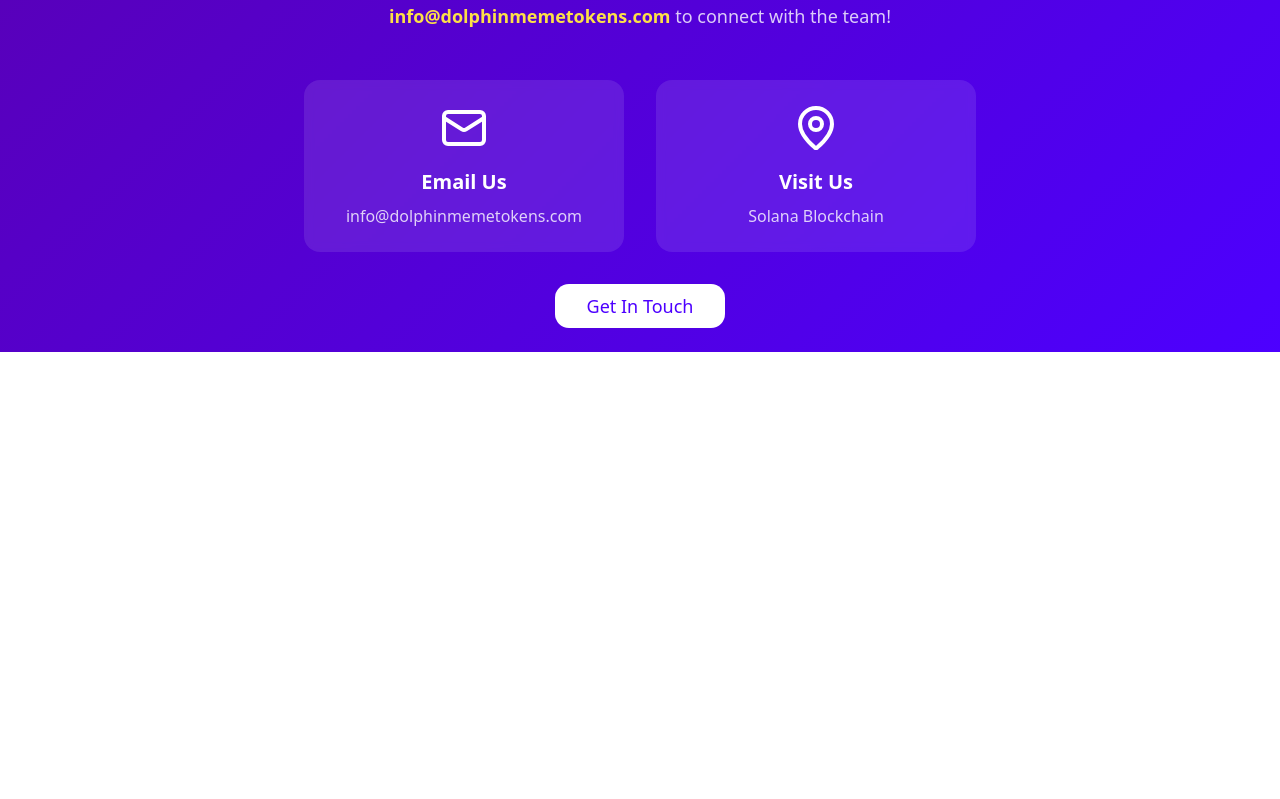
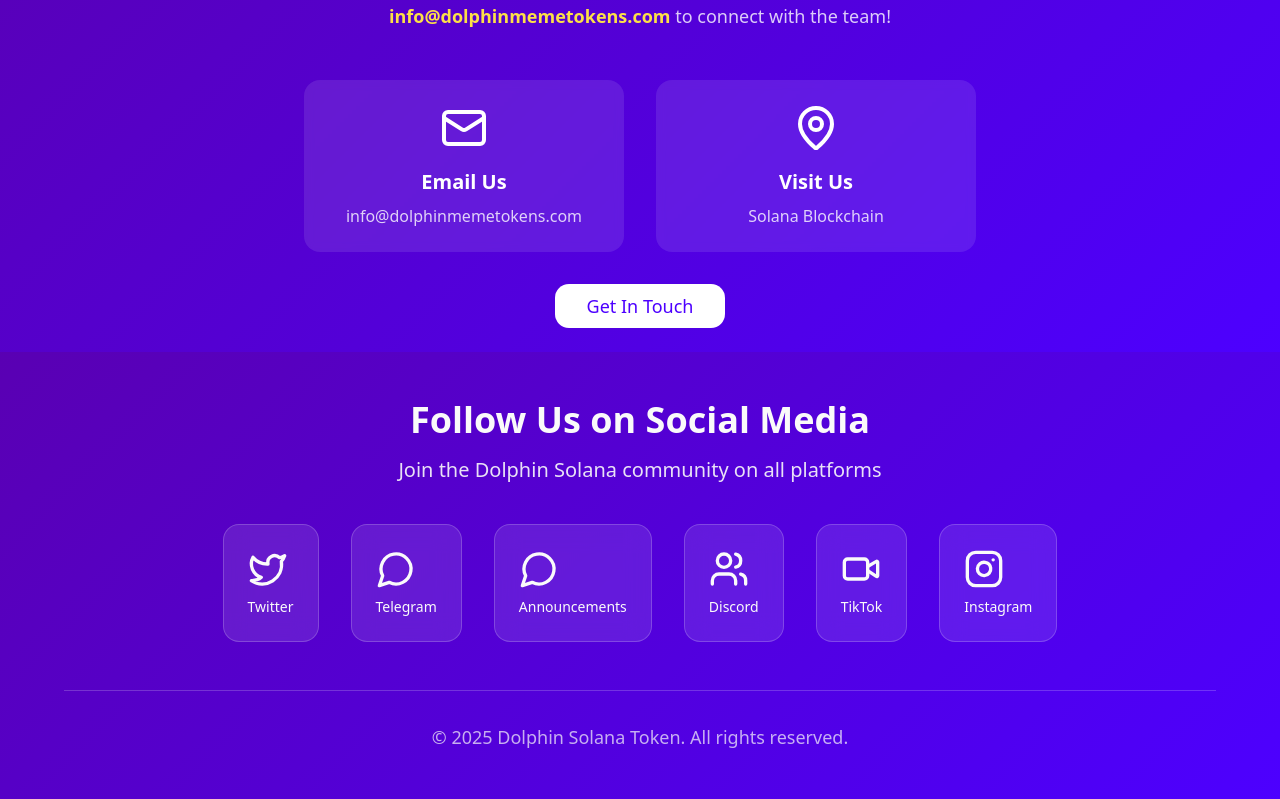
Before and after one commit to amsaa76/visual-translate-web, a React (Vite) app: page /visual-translate-web/ in a window 1280 px wide. Shown: the part 10670-11469 px from the top of the page. Built offline with nearby package versions, Linux system fonts and the light colour scheme.

Commit message:
Fix: Social media links disappeared
The social media links were not visible on the page. This commit ensures they are displayed correctly.

```diff
--- a/src/components/SocialLinks.tsx
+++ b/src/components/SocialLinks.tsx
@@ -2,12 +2,12 @@ import { Twitter, MessageCircle, Users, Video, Instagram } from "lucide-react";
 
 export const SocialLinks = () => {
   return (
-    <section className="bg-gradient-to-br from-purple-600 via-blue-600 to-purple-800 p-12 min-h-[300px]">
+    <section className="bg-gradient-primary p-12 min-h-[400px]">
       <div className="max-w-6xl mx-auto text-center">
-        <h2 className="text-4xl font-bold text-white mb-4 animate-fade-in">
+        <h2 className="text-4xl font-bold text-primary-foreground mb-4">
           Follow Us on Social Media
         </h2>
-        <p className="text-xl text-white/90 mb-10">
+        <p className="text-xl text-primary-foreground/90 mb-10">
           Join the Dolphin Solana community on all platforms
         </p>
 
@@ -16,71 +16,71 @@ export const SocialLinks = () => {
             href="https://x.com/DolphinSolana24?s=09"
             target="_blank"
             rel="noopener noreferrer"
-            className="group bg-white/15 border border-white/30 p-6 rounded-2xl hover:bg-white/25 transition-all duration-300 backdrop-blur-md hover:scale-110 hover:shadow-2xl hover:shadow-blue-500/25"
+            className="group bg-card/10 border border-primary-foreground/20 p-6 rounded-2xl hover:bg-card/20 transition-all duration-300 backdrop-blur-md hover:scale-110 hover:shadow-glow"
             aria-label="Twitter/X"
           >
-            <Twitter className="w-10 h-10 text-white group-hover:scale-110 transition-transform" />
-            <p className="text-white text-sm mt-2 font-medium">Twitter</p>
+            <Twitter className="w-10 h-10 text-primary-foreground group-hover:scale-110 transition-transform" />
+            <p className="text-primary-foreground text-sm mt-2 font-medium">Twitter</p>
           </a>
 
           <a
             href="https://t.me/DolphineSolana2"
             target="_blank"
             rel="noopener noreferrer"
-            className="group bg-white/15 border border-white/30 p-6 rounded-2xl hover:bg-white/25 transition-all duration-300 backdrop-blur-md hover:scale-110 hover:shadow-2xl hover:shadow-blue-500/25"
+            className="group bg-card/10 border border-primary-foreground/20 p-6 rounded-2xl hover:bg-card/20 transition-all duration-300 backdrop-blur-md hover:scale-110 hover:shadow-glow"
             aria-label="Telegram Chat"
           >
-            <MessageCircle className="w-10 h-10 text-white group-hover:scale-110 transition-transform" />
-            <p className="text-white text-sm mt-2 font-medium">Telegram</p>
+            <MessageCircle className="w-10 h-10 text-primary-foreground group-hover:scale-110 transition-transform" />
+            <p className="text-primary-foreground text-sm mt-2 font-medium">Telegram</p>
           </a>
 
           <a
             href="https://t.me/DolphinSolana1"
             target="_blank"
             rel="noopener noreferrer"
-            className="group bg-white/15 border border-white/30 p-6 rounded-2xl hover:bg-white/25 transition-all duration-300 backdrop-blur-md hover:scale-110 hover:shadow-2xl hover:shadow-blue-500/25"
+            className="group bg-card/10 border border-primary-foreground/20 p-6 rounded-2xl hover:bg-card/20 transition-all duration-300 backdrop-blur-md hover:scale-110 hover:shadow-glow"
             aria-label="Telegram Announcements"
           >
-            <MessageCircle className="w-10 h-10 text-white group-hover:scale-110 transition-transform" />
-            <p className="text-white text-sm mt-2 font-medium">Announcements</p>
+            <MessageCircle className="w-10 h-10 text-primary-foreground group-hover:scale-110 transition-transform" />
+            <p className="text-primary-foreground text-sm mt-2 font-medium">Announcements</p>
           </a>
 
           <a
             href="https://discord.gg/JyupxNjPDH"
             target="_blank"
             rel="noopener noreferrer"
-            className="group bg-white/15 border border-white/30 p-6 rounded-2xl hover:bg-white/25 transition-all duration-300 backdrop-blur-md hover:scale-110 hover:shadow-2xl hover:shadow-purple-500/25"
+            className="group bg-card/10 border border-primary-foreground/20 p-6 rounded-2xl hover:bg-card/20 transition-all duration-300 backdrop-blur-md hover:scale-110 hover:shadow-glow"
             aria-label="Discord Server"
           >
-            <Users className="w-10 h-10 text-white group-hover:scale-110 transition-transform" />
-            <p className="text-white text-sm mt-2 font-medium">Discord</p>
+            <Users className="w-10 h-10 text-primary-foreground group-hover:scale-110 transition-transform" />
+            <p className="text-primary-foreground text-sm mt-2 font-medium">Discord</p>
           </a>
 
           <a
             href="https://www.tiktok.com/@dolphinsolana?_t=ZS-8yP30gpTyVD"
             target="_blank"
             rel="noopener noreferrer"
-            className="group bg-white/15 border border-white/30 p-6 rounded-2xl hover:bg-white/25 transition-all duration-300 backdrop-blur-md hover:scale-110 hover:shadow-2xl hover:shadow-pink-500/25"
+            className="group bg-card/10 border border-primary-foreground/20 p-6 rounded-2xl hover:bg-card/20 transition-all duration-300 backdrop-blur-md hover:scale-110 hover:shadow-glow"
             aria-label="TikTok"
           >
-            <Video className="w-10 h-10 text-white group-hover:scale-110 transition-transform" />
-            <p className="text-white text-sm mt-2 font-medium">TikTok</p>
+            <Video className="w-10 h-10 text-primary-foreground group-hover:scale-110 transition-transform" />
+            <p className="text-primary-foreground text-sm mt-2 font-medium">TikTok</p>
           </a>
 
           <a
             href="https://www.instagram.com/dolphinsolana?igsh=b3ZtYXB1dHY3OWxk"
             target="_blank"
             rel="noopener noreferrer"
-            className="group bg-white/15 border border-white/30 p-6 rounded-2xl hover:bg-white/25 transition-all duration-300 backdrop-blur-md hover:scale-110 hover:shadow-2xl hover:shadow-pink-500/25"
+            className="group bg-card/10 border border-primary-foreground/20 p-6 rounded-2xl hover:bg-card/20 transition-all duration-300 backdrop-blur-md hover:scale-110 hover:shadow-glow"
             aria-label="Instagram"
           >
-            <Instagram className="w-10 h-10 text-white group-hover:scale-110 transition-transform" />
-            <p className="text-white text-sm mt-2 font-medium">Instagram</p>
+            <Instagram className="w-10 h-10 text-primary-foreground group-hover:scale-110 transition-transform" />
+            <p className="text-primary-foreground text-sm mt-2 font-medium">Instagram</p>
           </a>
         </div>
 
-        <div className="border-t border-white/20 pt-8">
-          <p className="text-white/70 text-lg font-medium">
+        <div className="border-t border-primary-foreground/20 pt-8">
+          <p className="text-primary-foreground/70 text-lg font-medium">
             © 2025 Dolphin Solana Token. All rights reserved.
           </p>
         </div>
```
